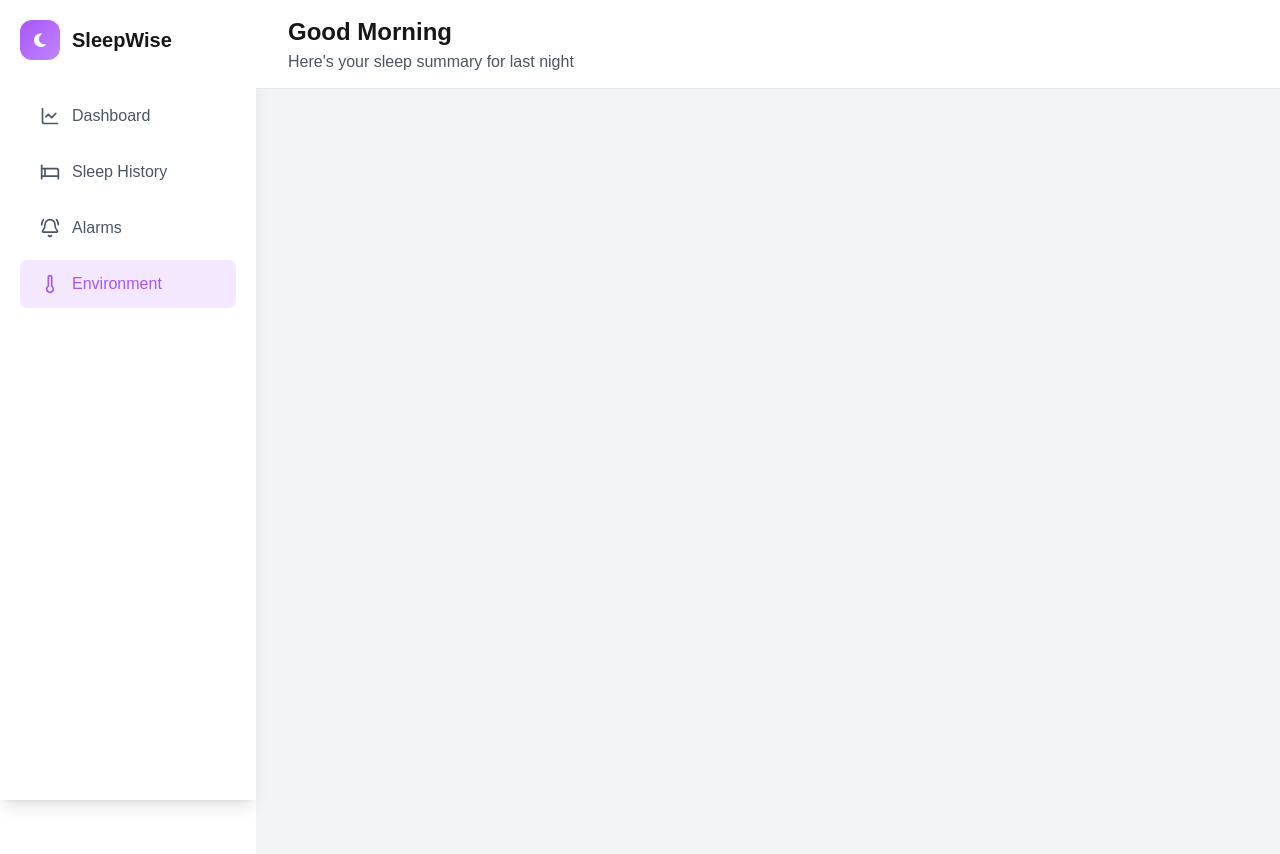
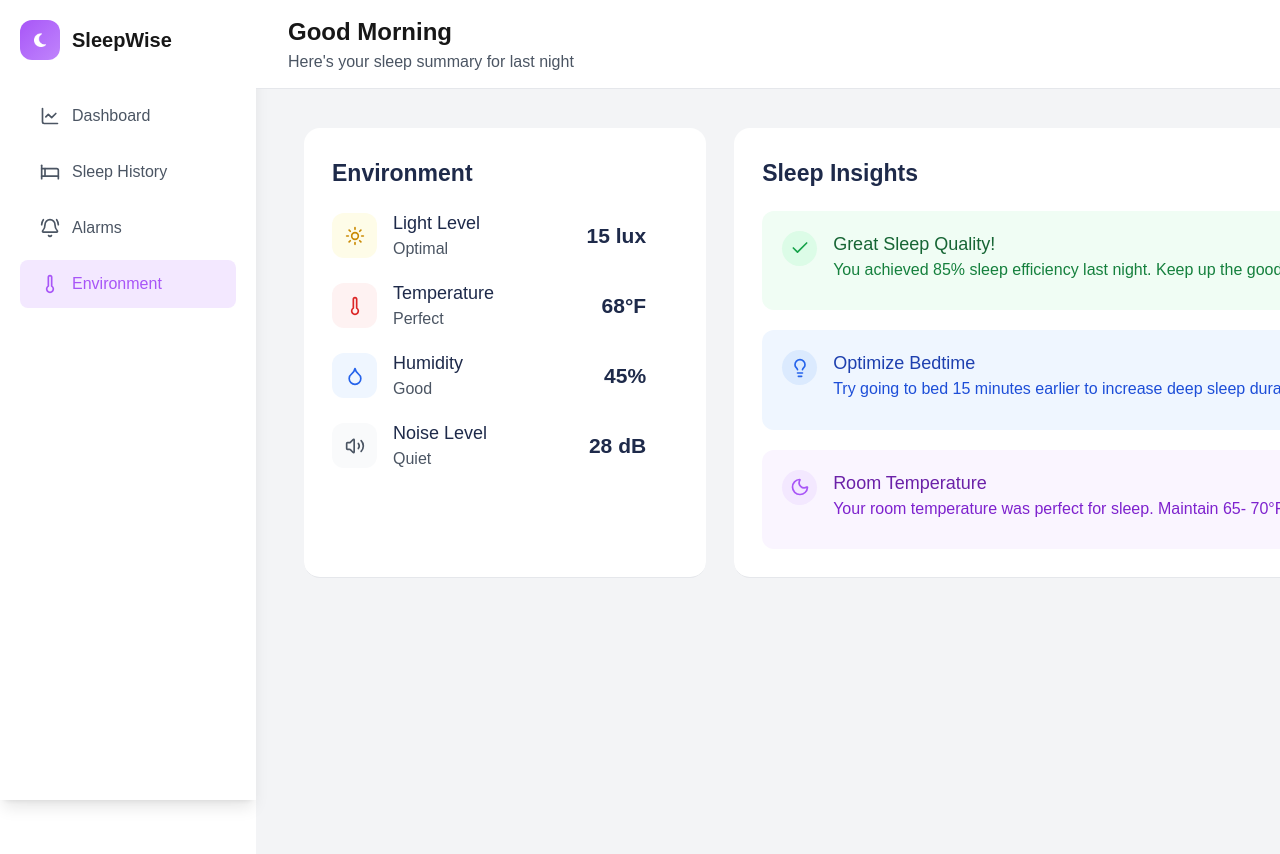
Before and after one commit to HGKXZ/embed-project-sleep-tracker, a Next.js app: page /environment in a window 1280 px wide. Shown: the top 854 px of the page. Built offline with nearby package versions, Linux system fonts and the light colour scheme.

Commit message:
Implement environment page and interative cards

```diff
--- a/src/app/dashboard/page.tsx
+++ b/src/app/dashboard/page.tsx
@@ -13,7 +13,7 @@ export default function Dashboard() {
           <Topbar/>
           <div className="w-full h-[1441px] bg-[#F3F4F6] mt-[80px] p-12">
             <div className="w-full h-[200px] flex flex-row gap-7">
-              <div className="w-[400px] h-full bg-white rounded-2xl shadow-lgp-6 border-b border-[#E5E7EB] p-6 flex flex-col">
+              <div className="w-[400px] h-full bg-white rounded-2xl shadow-lgp-6 border-b border-[#E5E7EB] p-6 flex flex-col hover:scale-[1.05] transition-all duration-300">
                 <div className="w-full h-[55px] flex flex-row justify-between items-center mb-6">
                   <div className="w-[55px] h-[55px] bg-[#EFF6FF] rounded-xl flex justify-center items-center">
                     <Clock size={20} className="text-[#2563EB]"/>
@@ -23,7 +23,7 @@ export default function Dashboard() {
                 <p className="font-inter font-medium text-[16px] text-[#4B5563] mb-2">Total Sleep</p>
                 <p className="font-inter font-bold text-[34px]">7h 45m</p>
               </div>
-              <div className="w-[400px] h-full bg-white rounded-2xl shadow-lgp-6 border-b border-[#E5E7EB] p-6 flex flex-col">
+              <div className="w-[400px] h-full bg-white rounded-2xl shadow-lgp-6 border-b border-[#E5E7EB] p-6 flex flex-col hover:scale-[1.05] transition-all duration-300">
                 <div className="w-full h-[55px] flex flex-row justify-between items-center mb-6">
                   <div className="w-[55px] h-[55px] bg-[#FAF5FF] rounded-xl flex justify-center items-center">
                     <Moon size={20} className="text-[#9333EA]"/>
@@ -33,7 +33,7 @@ export default function Dashboard() {
                 <p className="font-inter font-medium text-[16px] text-[#4B5563] mb-2">Sleep Quality</p>
                 <p className="font-inter font-bold text-[34px]">85%</p>
               </div>
-              <div className="w-[400px] h-full bg-white rounded-2xl shadow-lgp-6 border-b border-[#E5E7EB] p-6 flex flex-col">
+              <div className="w-[400px] h-full bg-white rounded-2xl shadow-lgp-6 border-b border-[#E5E7EB] p-6 flex flex-col hover:scale-[1.05] transition-all duration-300">
                 <div className="w-full h-[55px] flex flex-row justify-between items-center mb-6">
                   <div className="w-[55px] h-[55px] bg-[#EEF2FF] rounded-xl flex justify-center items-center">
                     <Brain size={20} className="text-[#4F46E5]"/>
@@ -54,11 +54,11 @@ export default function Dashboard() {
                 <p className="font-inter font-bold text-[34px]">62 bpm</p>
               </div> */}
             </div>
-            <div className="w-full h-[400px] flex flex-row mt-12 gap-7">
+            <div className="w-full h-[450px] flex flex-row mt-8 gap-7">
               <SleepQualityTrendCard/>
               <EnvironmentCard/>
             </div>
-            <div className="w-full h-[400px] flex flex-row mt-12">
+            <div className="w-full h-[400px] flex flex-row mt-8">
               <SleepInsightsCard/>
             </div>
           </div>
--- a/src/app/environment/page.tsx
+++ b/src/app/environment/page.tsx
@@ -1,5 +1,7 @@
 import Sidebar from "@/components/Sidebar"
 import Topbar from "@/components/Topbar"
+import EnvironmentCard from "@/components/EnvironmentCard"
+import SleepInsightsCard from "@/components/SleepInsightsCard"
 
 export default function Environment() {
   return (
@@ -8,8 +10,12 @@ export default function Environment() {
         <div className="flex flex-col w-[1265px] h-[1521px] ml-[256px]">
           <Topbar/>
           <div className="w-full h-[1441px] bg-[#F3F4F6] mt-[80px] p-12">
+            <div className="w-full h-[400px] flex flex-row gap-7">
+              <EnvironmentCard/>
+              <SleepInsightsCard/>
             </div>
           </div>
+        </div>
     </div>
   )
 };
--- a/src/app/page.tsx
+++ b/src/app/page.tsx
@@ -2,7 +2,7 @@ import { redirect } from "next/navigation";
 
 export default function Home() {
 
-  redirect("/sign-in");
+  redirect("/dashboard");
 
   return null;
 }
--- a/src/components/EnvironmentCard.tsx
+++ b/src/components/EnvironmentCard.tsx
@@ -5,7 +5,7 @@ import { useState } from "react";
 
 export default function EnvironmentCard() {
     return (
-        <div className="w-[600px] h-[400px] bg-white rounded-2xl shadow-lgp-6 border-b border-[#E5E7EB] flex flex-col p-7 pr-15">
+        <div className="w-[600px] h-[450px] bg-white rounded-2xl shadow-lgp-6 border-b border-[#E5E7EB] flex flex-col p-7 pr-15 hover:scale-[1.03] transition-all duration-300">
             <p className="font-inter font-bold text-[23px] text-[#1E2A4A]">Environment</p>
             <div className="w-full h-[50px] flex flex-row mt-5 items-center">
                 <div className="w-[45px] h-[45px] rounded-xl bg-[#FEFCE8] justify-center items-center flex flex-col mr-4">
--- a/src/components/SleepInsightsCard.tsx
+++ b/src/components/SleepInsightsCard.tsx
@@ -5,7 +5,7 @@ import { useState } from "react";
 
 export default function SleepInsightsCard() {
     return (
-        <div className="w-full h-[450px] bg-white rounded-2xl shadow-lgp-6 border-b border-[#E5E7EB] flex flex-col p-7 gap-5">
+        <div className="w-full h-[450px] bg-white rounded-2xl shadow-lgp-6 border-b border-[#E5E7EB] flex flex-col p-7 gap-5 hover:scale-[1.03] transition-all duration-300">
             <p className="font-inter font-bold text-[23px] text-[#1E2A4A]">Sleep Insights</p>
             <div className="w-full h-[120px] bg-[#F0FDF4] rounded-xl p-5 flex flex-row gap-4">
                 <div className="w-[35px] h-[35px] bg-[#DCFCE7] rounded-full flex justify-center items-center">
--- a/src/components/SleepQualityTrendCard.tsx
+++ b/src/components/SleepQualityTrendCard.tsx
@@ -41,7 +41,7 @@ export default function SleepQualityTrendCard() {
     const isQuality = option === "quality";
 
     return (
-        <div className="w-[800px] h-[400px] bg-white rounded-2xl shadow-lgp-6 border-b border-[#E5E7EB] flex flex-col p-7">
+        <div className="w-[800px] h-[450px] bg-white rounded-2xl shadow-lgp-6 border-b border-[#E5E7EB] flex flex-col p-7 hover:scale-[1.03] transition-all duration-300">
             <div className="w-full flex flex-row justify-end mb-2 px-3 items-center">
                 <p className="font-inter font-bold text-[23px] text-[#1E2A4A]">Sleep Quality Trend</p>
                 <div className="w-[140px] h-[40px] bg-[#F3F4F6] rounded-lg ml-auto flex flex-row justify-center items-center cursor-pointer">
```
